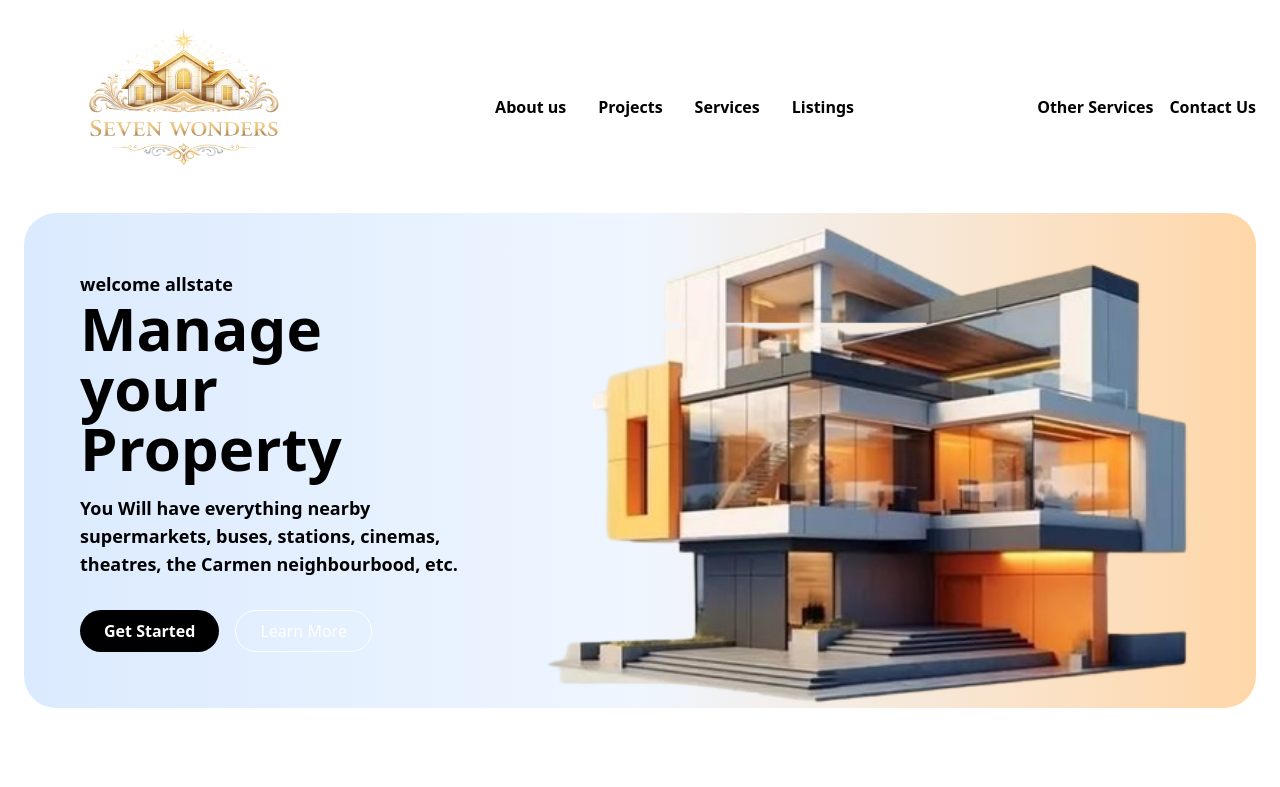
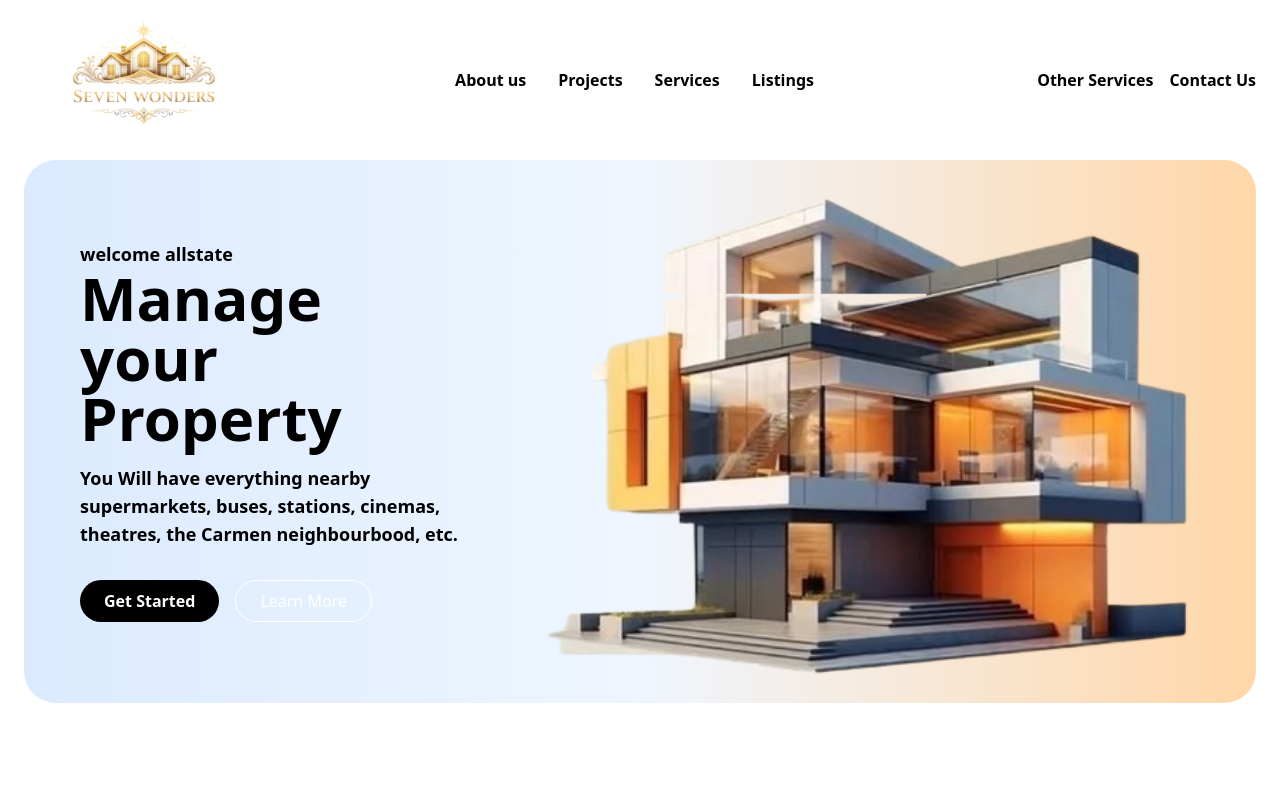
Before and after one commit to inzaagiinfra-eng/Seven-Wonders, a React app: page / in a window 1280 px wide. Shown: the top 787 px of the page. Built offline with nearby package versions, Linux system fonts and the light colour scheme; the HTML template or start-up script is replaced by a standard one.

Commit message:
navbar working

```diff
--- a/src/components/hero/Hero.jsx
+++ b/src/components/hero/Hero.jsx
@@ -5,17 +5,19 @@ import { motion } from "framer-motion"
 const Hero = () => {
   return (
 
-    <section className="w-full  app-container">
+    <section className="w-full app-container">
 
 
-      <div className="bg-linear-to-r from-blue-100 via-blue-50 to-orange-200 px-8 rounded-4xl flex items-center justify-between max-lg:flex-col  lg:min-h-[60vh] max-lg:min-h-[80vh]">
+      <div className="   bg-linear-to-r from-blue-100 via-blue-50 to-orange-200 px-8 lg:py-6 max-lg:py-4 rounded-4xl flex items-center justify-between max-lg:flex-col  lg:min-h-[60vh] max-lg:min-h-[80vh]">
+
+
         <motion.div initial={{ opacity: 0, x: -60 }}
           whileInView={{ opacity: 1, x: 0 }}
           transition={{
             duration: 0.7,
             ease: "easeOut",
           }}
-          viewport={{ once: false, amount: 0.3 }} className="text-center  lg:text-left max-w-xl px-6">
+          viewport={{ once: false, amount: 0.3 }} className="text-center max-lg:mt-8 lg:text-left max-w-xl px-6">
             <p className="text-sm font-semibold lg:text-lg max-lg:text-md">welcome allstate</p>
           <h1 className="text-black text-5xl md:text-6xl font-bold mb-4">
             Manage your Property
--- a/src/components/navbar/Navbar.jsx
+++ b/src/components/navbar/Navbar.jsx
@@ -51,7 +51,7 @@ const more = [
 const Navbar = () => {
   const [navbar, setnavbar] = useState(false)
   return (
-    <div className='app-container '>
+    <div className='app-container'>
       <div className='relative'>
         <motion.div className='flex justify-between items-center' initial={{ opacity: 0, y: 40, scale: 0.9 }}
           animate={{ opacity: 1, y: 0, scale: 1 }}
@@ -60,20 +60,17 @@ const Navbar = () => {
             ease: "easeOut"
           }} >
 
-          <div className='flex items-center '>
-            <img
-              src="/logo.png"
-              alt="logo"
-              className="max-w-80 max-h-80 object-contain"
-            />
-
-            <Link to="/" className='text-xl font-extrabold'></Link>
-          </div>
+          <Link to="/" className='flex items-center '>
+            <img src="/logo.png" alt="logo" className='max-md:w-30 md:w-60 max-md:20 md:40' />
+          </Link>
           <div className='lg:hidden max-lg:flex justify-center items-center gap-2 '>
             <button onClick={() => setnavbar(!navbar)}>
               <HiMenu size={28} />
             </button>
+
+
           </div>
+
           <div className='max-lg:hidden flex items-center justify-center gap-4'>
             {
               nav.map((item, index) => (
@@ -118,26 +115,11 @@ const Navbar = () => {
                     <Link to={item.link}>{item.title}</Link>
                   </div>
                 ))
-
               }
-
-
-
             </div>
-
           )
         }
-
-
-
-
-
-
-
-
       </div>
-
-
     </div>
   )
 }
```
